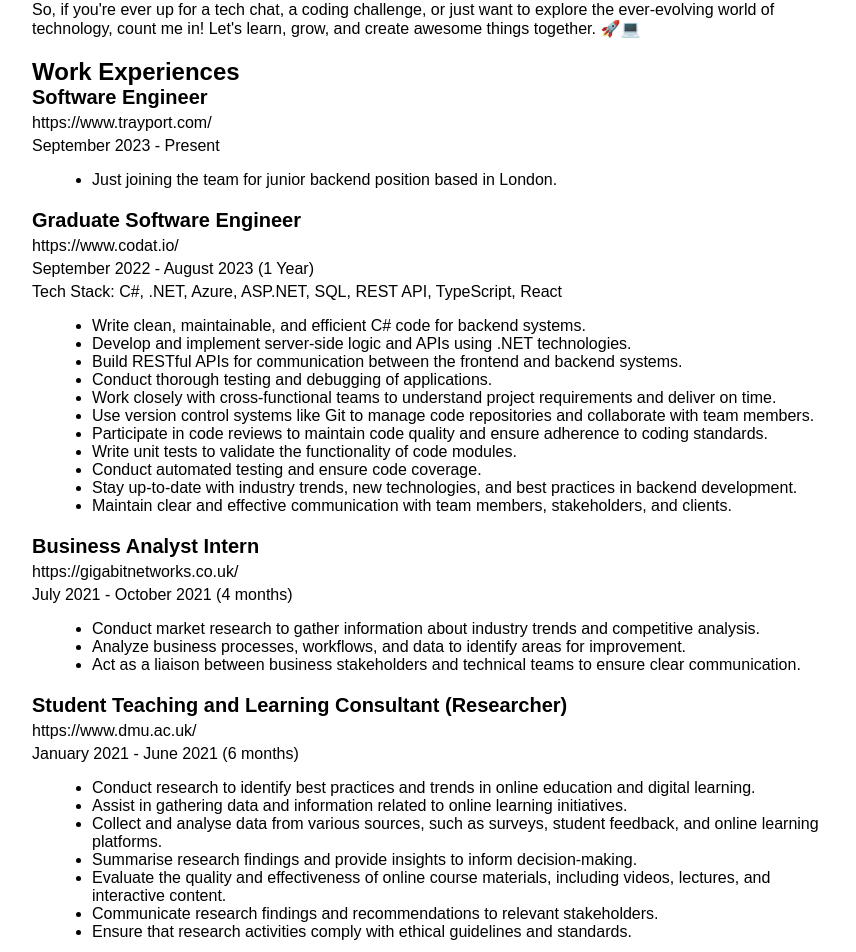
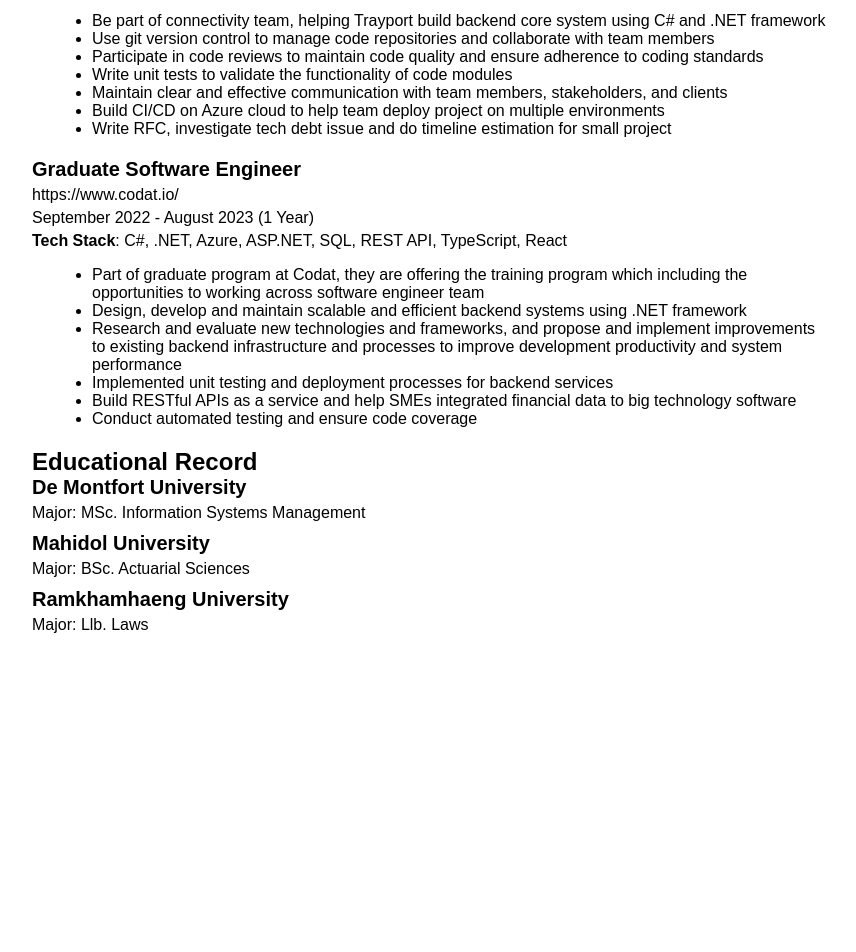
Before and after one commit to Lilyy12/lily-resume, a React (Create React App) app: page / in a window 1280 px wide. Shown: the part 360-1312 px from the top of the page, without its empty margins (208-1064 px from the left). After the commit the page ends 1034 px from the top, so only its background shows below. Built offline with nearby package versions, Linux system fonts and the light colour scheme.

Commit message:
update CV

```diff
--- a/package.json
+++ b/package.json
@@ -9,14 +9,14 @@
     "@testing-library/user-event": "^13.5.0",
     "react": "^18.2.0",
     "react-dom": "^18.2.0",
-    "react-scripts": "5.0.1",
+    "react-scripts": "^3.0.1",
     "web-vitals": "^2.1.4"
   },
   "scripts": {
-    "start": "react-scripts start",
+    "start": "export SET NODE_OPTIONS=--openssl-legacy-provider && react-scripts start",
     "predeploy": "npm run build",
     "deploy": "gh-pages -d build",
-    "build": "react-scripts build",
+    "build": "export SET NODE_OPTIONS=--openssl-legacy-provider && react-scripts build",
     "test": "react-scripts test",
     "eject": "react-scripts eject"
   },
--- a/src/Resume/Resume.js
+++ b/src/Resume/Resume.js
@@ -15,10 +15,8 @@
       <section className="personal-statement">
         <h2>Personal Statement</h2>
         <p>
-        Hey there! 👋 I'm Lily, and I'm a junior software engineer with a genuine love for all things tech. You could say I'm a bit of a tech enthusiast – whether it's diving into the latest programming languages, experimenting with cool new frameworks, or just geeking out over the latest gadgets, I'm always up for it!<br/><br/>
-        I thrive on learning and growth, and I'm not afraid to dive headfirst into new challenges. The tech world moves fast, and I see that as an opportunity rather than a hurdle. My goal is to soak up as much knowledge as I can and apply it to create innovative solutions that make a real impact.<br/><br/>
-        But it's not just about the code for me. I believe in the power of collaboration and teamwork. I love bouncing ideas off my fellow developers, brainstorming creative solutions, and working together to bring projects to life.<br/><br/>
-        So, if you're ever up for a tech chat, a coding challenge, or just want to explore the ever-evolving world of technology, count me in! Let's learn, grow, and create awesome things together. 🚀💻
+        I'm software engineer specialise in C# and .NET with almost 2 years of experiences working in trading company and API providers start-up.
+        My main area of expertise is backend but not limited, I also have experience in frontend and DevEx helping team successfully deploy the system and achieving product purposes.
         </p>
       </section>
 
@@ -27,57 +25,32 @@
         <div className="experience-item">
             <h3>Software Engineer</h3>
           <p>https://www.trayport.com/</p>
-          <p>September 2023 - Present</p>
+          <p>September 2023 - Present (10 Months)</p>
+          <p><b>Tech Stack</b>: C#, .NET, Azure, SQL Server, Git, Docker</p>
           <ul>
-            <li>Just joining the team for junior backend position based in London.</li>
+            <li>Be part of connectivity team, helping Trayport build backend core system using C# and .NET framework</li>
+            <li>Use git version control to manage code repositories and collaborate with team members</li>
+            <li>Participate in code reviews to maintain code quality and ensure adherence to coding standards</li>
+            <li>Write unit tests to validate the functionality of code modules</li>
+            <li>Maintain clear and effective communication with team members, stakeholders, and clients</li>
+            <li>Build CI/CD on Azure cloud to help team deploy project on multiple environments</li>
+            <li>Write RFC, investigate tech debt issue and do timeline estimation for small project</li>
           </ul>
         </div>
         <div className="experience-item">
           <h3>Graduate Software Engineer</h3>
           <p>https://www.codat.io/</p>
           <p>September 2022 - August 2023 (1 Year)</p>
-          <p>Tech Stack: C#, .NET, Azure, ASP.NET, SQL, REST API, TypeScript, React</p>
+          <p><b>Tech Stack</b>: C#, .NET, Azure, ASP.NET, SQL, REST API, TypeScript, React</p>
           <ul>
-            <li>Write clean, maintainable, and efficient C# code for backend systems.</li>
-            <li>Develop and implement server-side logic and APIs using .NET technologies.</li>
-            <li>Build RESTful APIs for communication between the frontend and backend systems.</li>
-            <li>Conduct thorough testing and debugging of applications.</li>
-            <li>Work closely with cross-functional teams to understand project requirements and deliver on time.</li>
-            <li>Use version control systems like Git to manage code repositories and collaborate with team members.</li>
-            <li>Participate in code reviews to maintain code quality and ensure adherence to coding standards.</li>
-            <li>Write unit tests to validate the functionality of code modules.</li>
-            <li>Conduct automated testing and ensure code coverage.</li>
-            <li>Stay up-to-date with industry trends, new technologies, and best practices in backend development.</li>
-            <li>Maintain clear and effective communication with team members, stakeholders, and clients.</li>
+            <li>Part of graduate program at Codat, they are offering the training program which including the opportunities to working across software engineer team</li>
+            <li>Design, develop and maintain scalable and efficient backend systems using .NET framework</li>
+            <li>Research and evaluate new technologies and frameworks, and propose and implement improvements to existing backend infrastructure and processes to improve development productivity and system performance</li>
+            <li>Implemented unit testing and deployment processes for backend services</li>
+            <li>Build RESTful APIs as a service and help SMEs integrated financial data to big technology software</li>
+            <li>Conduct automated testing and ensure code coverage</li>
           </ul>
         </div>
-
-        <div className="experience-item">
-          <h3>Business Analyst Intern</h3>
-          <p>https://gigabitnetworks.co.uk/</p>
-          <p>July 2021 - October 2021 (4 months)</p>
-          <ul>
-            <li>Conduct market research to gather information about industry trends and competitive analysis.</li>
-            <li>Analyze business processes, workflows, and data to identify areas for improvement.</li>
-            <li>Act as a liaison between business stakeholders and technical teams to ensure clear communication.</li>
-          </ul>
-        </div>
-
-        <div className="experience-item">
-          <h3>Student Teaching and Learning Consultant (Researcher)</h3>
-          <p>https://www.dmu.ac.uk/</p>
-          <p>January 2021 - June 2021 (6 months)</p>
-          <ul>
-            <li>Conduct research to identify best practices and trends in online education and digital learning.</li>
-            <li>Assist in gathering data and information related to online learning initiatives.</li>
-            <li>Collect and analyse data from various sources, such as surveys, student feedback, and online learning platforms.</li>
-            <li>Summarise research findings and provide insights to inform decision-making.</li>
-            <li>Evaluate the quality and effectiveness of online course materials, including videos, lectures, and interactive content.</li>
-            <li>Communicate research findings and recommendations to relevant stakeholders.</li>
-            <li>Ensure that research activities comply with ethical guidelines and standards.</li>
-          </ul>
-        </div>
-
       </section>
 
       <section className="education">
```
Also changed, not shown: 1 other file (tests, documents, lock files or other folders).
